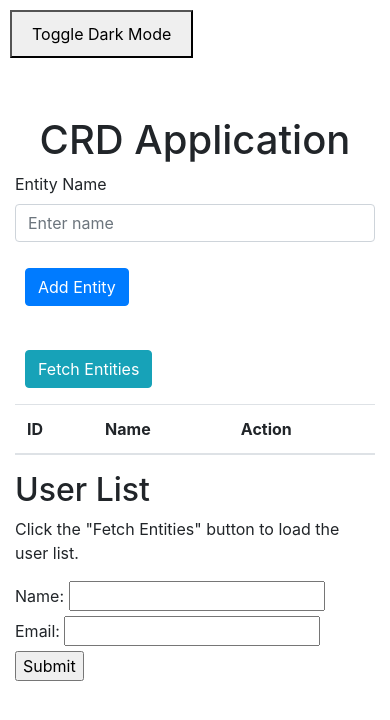
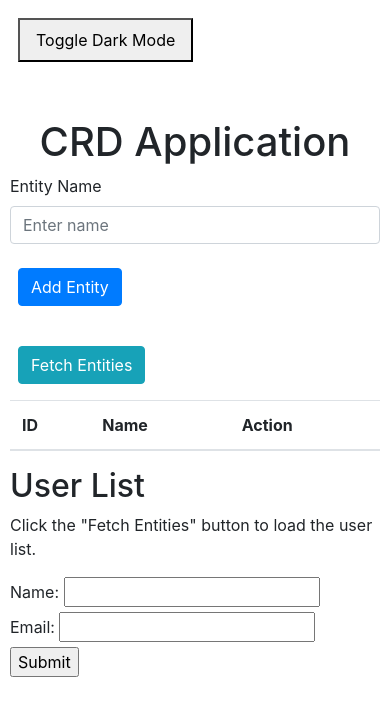
Before and after one commit to robinallenaz/Unit-Final-Coding-Project, a website: page index.html in a window 390 px wide. Drawn offline with nearby package versions, Linux system fonts and the light colour scheme; no server answers.

Commit message:
Add media queries for responsive design on small screens

```diff
--- a/styles.css
+++ b/styles.css
@@ -32,3 +32,22 @@ button {
 }
 
 /* Add more styles as needed */
+
+/* Responsive styles for small screens */
+@media (max-width: 600px) {
+    body {
+        padding: 10px;
+    }
+
+    button {
+        padding: 8px 16px;
+        margin: 8px;
+    }
+
+    .container {
+        width: 100%;
+        padding: 0;
+    }
+
+    /* Add more responsive styles as needed */
+}
```
